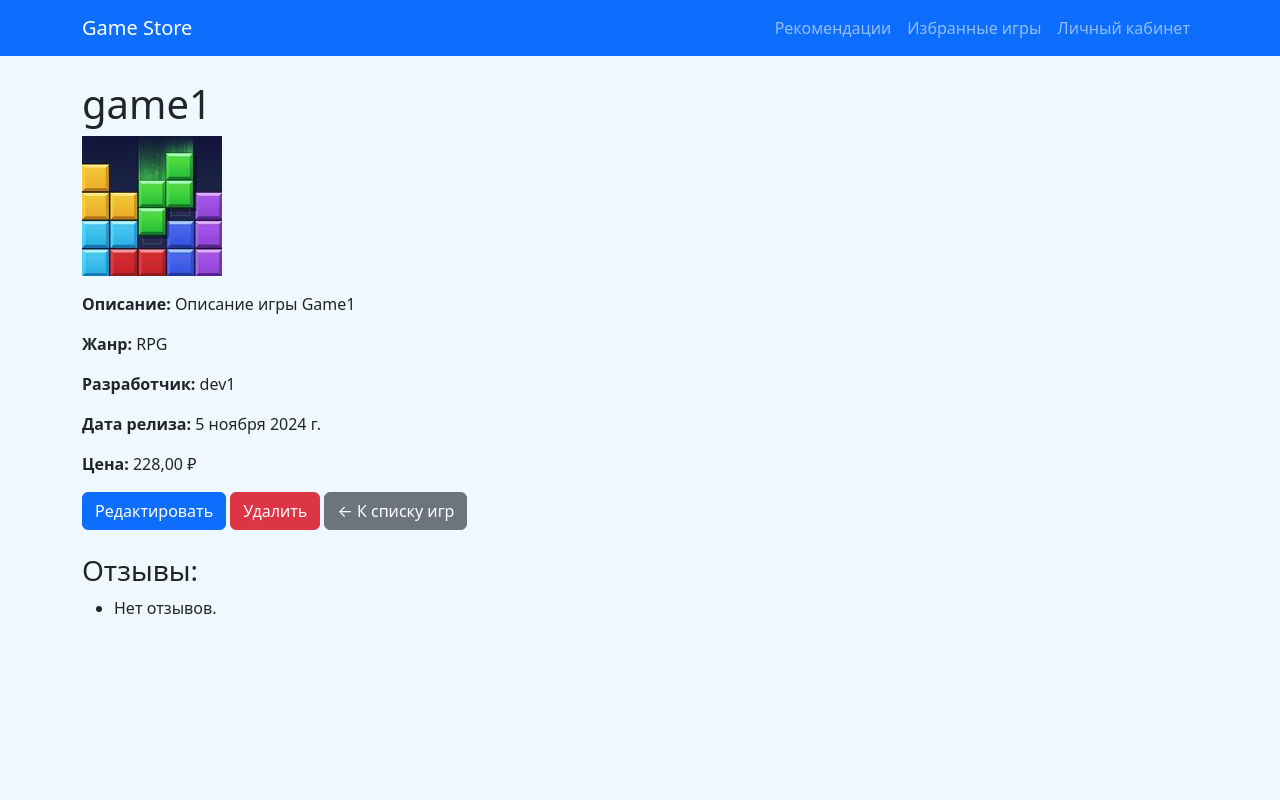
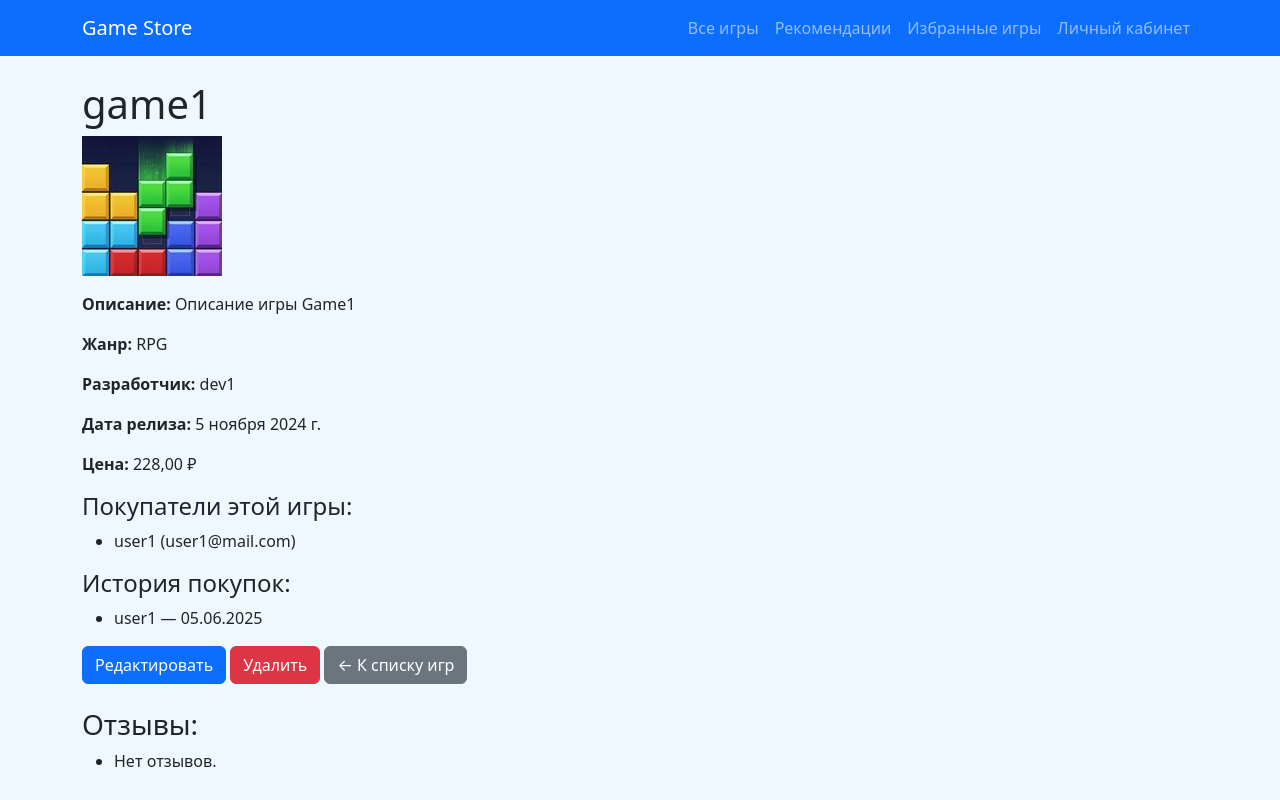
Before and after one commit to milkksi/site-game-store, a Django app: page /game/1/ in a window 1280 px wide. Run offline with Django 5.2, Linux system fonts and the light colour scheme; data comes from the database, SQL or seed files in the repository; both versions use the stored data as it was after the commit.

Commit message:
style: итоговые правки

```diff
--- a/store/views.py
+++ b/store/views.py
@@ -199,7 +199,9 @@ def games_list_view(request):
 def game_detail_view(request, game_id):
     game = get_object_or_404(Game, id=game_id)
     reviews = Review.objects.filter(game=game)
-    return render(request, 'game_detail.html', {'game': game, 'reviews': reviews})
+    purchases = Purchase.objects.filter(game=game)
+    buyers = User.objects.filter(purchase__game=game).distinct()
+    return render(request, 'game_detail.html', {'game': game, 'reviews': reviews, 'buyers': buyers, 'purchases': purchases})
 
 @login_required
 def game_create_view(request):
--- a/templates/game_detail.html
+++ b/templates/game_detail.html
@@ -18,6 +18,22 @@
     <p><strong>Разработчик:</strong> {{ game.developer.name }}</p>
     <p><strong>Дата релиза:</strong> {{ game.release_date }}</p>
     <p><strong>Цена:</strong> {{ game.price }} ₽</p>
+    <h4>Покупатели этой игры:</h4>
+    <ul>
+        {% for buyer in buyers %}
+            <li>{{ buyer.username }}{% if buyer.email %} ({{ buyer.email }}){% endif %}</li>
+        {% empty %}
+            <li>Эту игру ещё никто не покупал.</li>
+        {% endfor %}
+    </ul>
+    <h4>История покупок:</h4>
+    <ul>
+        {% for purchase in purchases %}
+            <li>{{ purchase.user.username }} — {{ purchase.purchase_date|date:"d.m.Y" }}</li>
+        {% empty %}
+            <li>Эту игру ещё никто не покупал.</li>
+        {% endfor %}
+    </ul>
     <a href="{% url 'game_edit' game.id %}" class="btn btn-primary">Редактировать</a>
     <a href="{% url 'game_delete' game.id %}" class="btn btn-danger">Удалить</a>
     <a href="{% url 'games_list' %}" class="btn btn-secondary">← К списку игр</a>
--- a/templates/home.html
+++ b/templates/home.html
@@ -25,6 +25,9 @@
         </button>
         <div class="collapse navbar-collapse" id="navbarNav">
             <ul class="navbar-nav ms-auto">
+                <li class="nav-item">
+                    <a class="nav-link" href="{% url 'games_list' %}">Все игры</a>
+                </li>
                 <li class="nav-item">
                     <a class="nav-link" href="{% url 'recommendations' %}">Рекомендации</a>
                 </li>
--- a/templates/navbar.html
+++ b/templates/navbar.html
@@ -7,6 +7,9 @@
         </button>
         <div class="collapse navbar-collapse" id="navbarNav">
             <ul class="navbar-nav ms-auto">
+                <li class="nav-item">
+                    <a class="nav-link" href="{% url 'games_list' %}">Все игры</a>
+                </li>
                 <li class="nav-item">
                     <a class="nav-link" href="{% url 'recommendations' %}">Рекомендации</a>
                 </li>
```
Also changed, not shown: db.sqlite3, media/game_covers/игра13.jpg (added).
